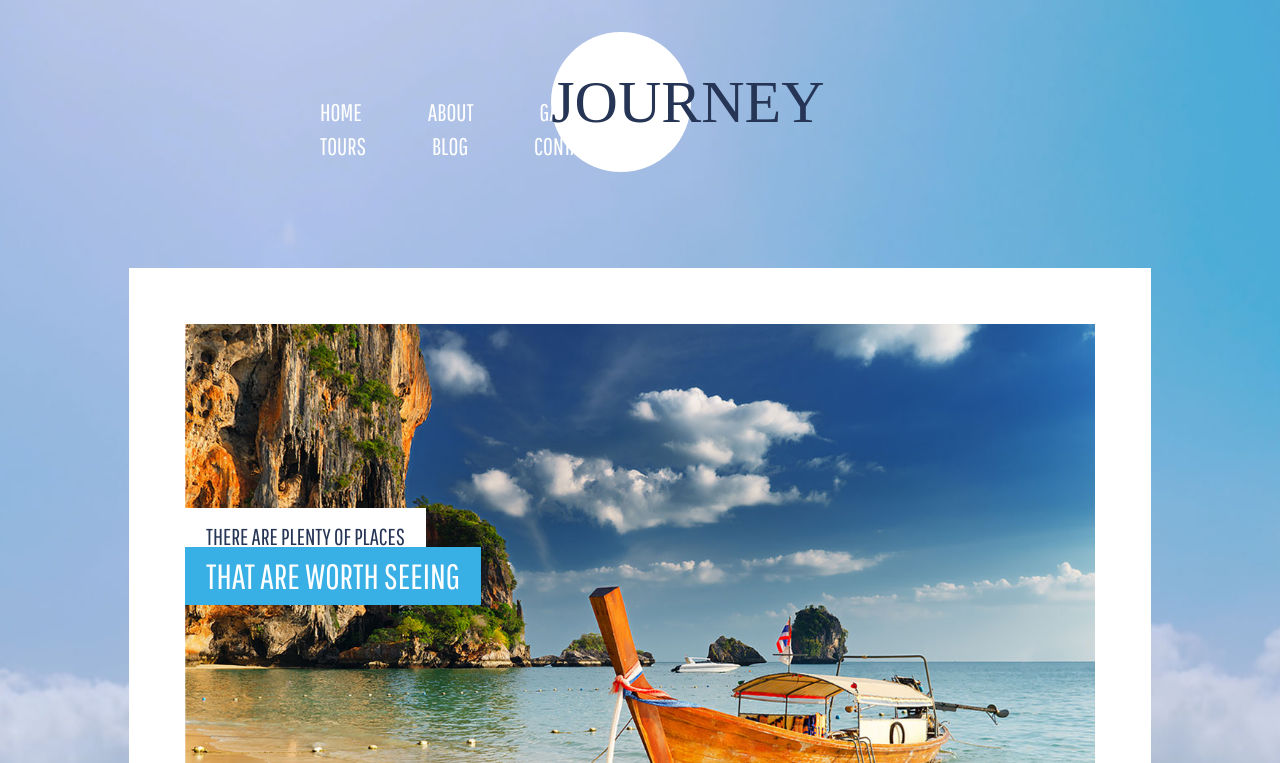
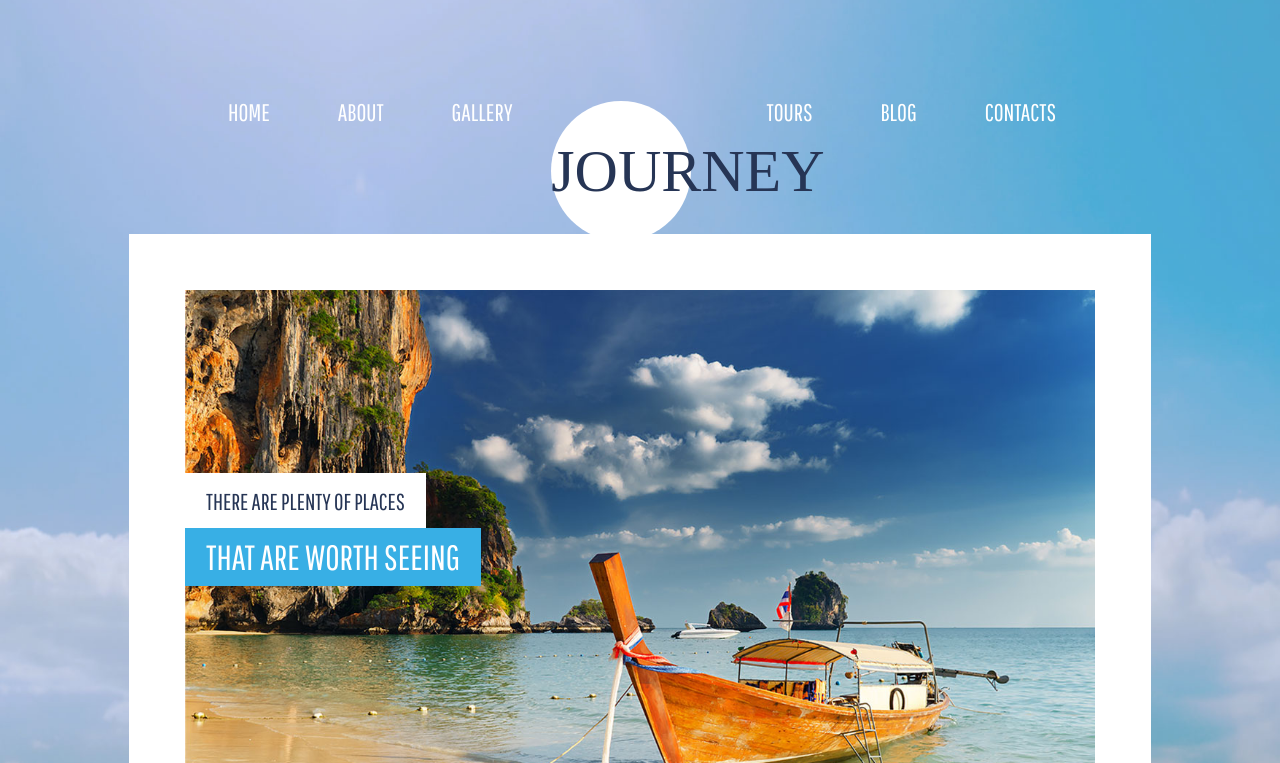
Before and after one commit to IrinaGamma/goit-fe-course, a plain HTML site: page html-css/module-05/index.html in a window 1280 px wide. Shown: the top 763 px of the page. Drawn offline with Linux system fonts and the light colour scheme; files that its build step writes are made by us from their sources; a web font is replaced by a local one.

Commit message:
adds fixed homework

```diff
--- /dev/null
+++ b/html-css/module-05/css/reset.css
@@ -0,0 +1,62 @@
+/* http://meyerweb.com/eric/tools/css/reset/
+   v2.0 | 20110126
+   License: none (public domain)
+*/
+
+html, body, div, span, applet, object, iframe,
+h1, h2, h3, h4, h5, h6, p, blockquote, pre,
+a, abbr, acronym, address, big, cite, code,
+del, dfn, em, img, ins, kbd, q, s, samp,
+small, strike, strong, sub, sup, tt, var,
+b, u, i, center,
+dl, dt, dd, ol, ul, li,
+fieldset, form, label, legend,
+table, caption, tbody, tfoot, thead, tr, th, td,
+article, aside, canvas, details, embed,
+figure, figcaption, footer, header, hgroup,
+menu, nav, output, ruby, section, summary,
+time, mark, audio, video {
+	margin: 0;
+	padding: 0;
+	border: 0;
+	font-size: 100%;
+	font: inherit;
+	vertical-align: baseline;
+}
+
+html {
+  box-sizing: border-box;
+}
+
+*, *::before, *::after {
+  box-sizing: inherit;
+}
+
+/* HTML5 display-role reset for older browsers */
+article, aside, details, figcaption, figure,
+footer, header, hgroup, menu, nav, section {
+	display: block;
+}
+
+body {
+	line-height: 1;
+}
+
+ol, ul {
+	list-style: none;
+}
+
+blockquote, q {
+	quotes: none;
+}
+
+blockquote::before, blockquote::after,
+q::before, q::after {
+	content: '';
+	content: none;
+}
+
+table {
+	border-collapse: collapse;
+	border-spacing: 0;
+}
--- a/html-css/module-05/css/styles.css
+++ b/html-css/module-05/css/styles.css
@@ -11,11 +11,14 @@ ul {
     list-style: none;
   }
 
-  header {
-    width: 50%;
+
+  nav {
+    position: relative;
+    width: 1024px;
     margin: auto;
     margin-top: 100px;
     margin-bottom: 100px;
+    padding-left: 100px;
   }
 
   .menu {
@@ -24,7 +27,7 @@ ul {
   .menu-item {
     display: inline-block;
     position: relative;
-    margin-right: 62px;
+    margin-right: 64px;
     padding-bottom: 10px;
   }
 
@@ -36,13 +39,14 @@ ul {
     font-size: 24px;
   }
 
-  .menu-link-space {
+  .menu-item-space {
+    display: inline-block;
     text-decoration: none;
     text-transform: uppercase;
     font-family: 'Pathway Gothic One';
     color: #ffffff;
     font-size: 24px;
-    margin-right: 230px;
+    margin-right: 250px;
   }
 
   .submenu {
@@ -93,7 +97,6 @@ ul {
     margin: auto;
     background-color: #ffffff;
     padding: 56px;
-    margin-top: 50px;
     margin-bottom: 71px;
 }
 
@@ -112,7 +115,7 @@ ul {
     line-height: 140px;
     position: absolute;
     top: 4%;
-    right: 46%;
+    right: 45%;
   }
 
   .logo:hover {
@@ -148,7 +151,7 @@ ul {
 
   .controls {
     position: absolute;
-    top: 80%;
+    top: 78%;
     left: 4%;
   }
   .prev::before {
@@ -198,7 +201,7 @@ ul {
     position: absolute;
     text-transform: uppercase;
     background-color: #38afe5;
-    top: 36.5%;
+    top: 39%;
     padding: 21px;
     color: #ffffff;
     font-family: 'Pathway Gothic One', sans-serif;
@@ -210,14 +213,14 @@ ul {
     font-family: 'Pathway Gothic One', sans-serif;
     color: #263555;
     margin-bottom: 56px;
-    margin-top: 56px;
     font-size: 31px;
   }
 
   .destination-photo {
     display: inline-block;
     position: relative;
-    margin-right: 20px
+    margin-right: 14px;
+    width: 32%;
   }
 
   .destination-photo:hover .destination-short {
@@ -231,10 +234,10 @@ ul {
     background-color: #193149;
     color: #ffffff;
     width: 50%;
-    height: 92.5%;
-    padding: 10px 8px;
+    height: 100%;
+    padding: 0 8px;
     display: none;
-
+    box-sizing: content-box;
   }
 
 .destination-photo:last-child {
@@ -242,7 +245,8 @@ ul {
 }
 
 img {
-  width: 324px;
+  display: block;
+  width: 100%;
 }
 
 h2 {
@@ -250,19 +254,22 @@ h2 {
   font-size: 31px;
   text-align: center;
   text-transform: uppercase;
+  margin-bottom: 20px;
   margin-top: 20px;
-  margin-bottom: 20px;
 }
-
+ section {
+  margin-top: 56px;
+}
 p {
   font-family: Arial, sans-serif;
   font-size: 11px;
   line-height: 16px;
   text-align: justify;
-  margin-bottom: 23px;
+
 }
 
 .details-button {
   position: absolute;
   right: 5%;
+  bottom: 8%;
 }
--- a/html-css/module-05/index.html
+++ b/html-css/module-05/index.html
@@ -28,8 +28,8 @@
                             </li>
                         </ul>
                 </li>
-                <li class="menu-item">
-                    <a href="#" class="menu-link-space">Gallery</a>
+                <li class="menu-item-space">
+                    <a href="#"class="menu-link">Gallery</a>
                 </li>
                 <li class="menu-item">
                     <a href="#" class="menu-link">Tours</a>
```
